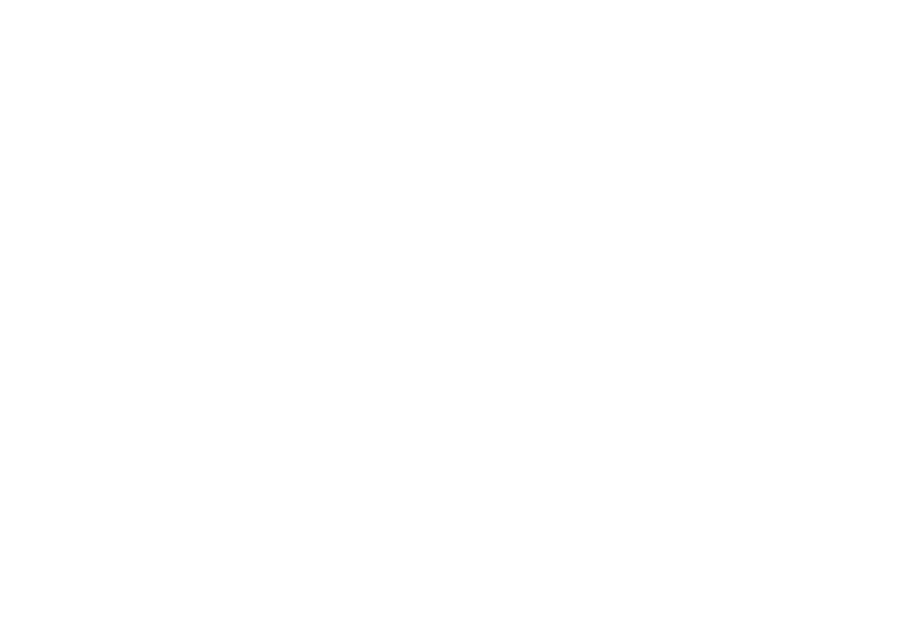
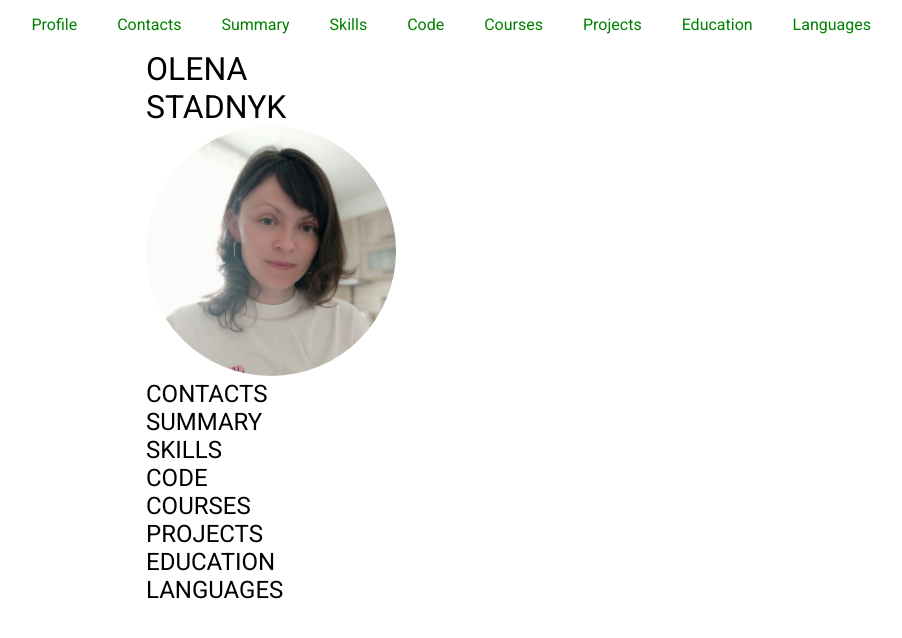
Before and after one commit to olenaxx/rsschool-cv, a plain HTML site: page index.html in a window 1280 px wide. Shown: the whole page, without its empty margins (369-1271 px from the left). Drawn offline with Linux system fonts and the light colour scheme.

Commit message:
feat: add basic strukture cv

```diff
--- a/index.html
+++ b/index.html
@@ -4,7 +4,79 @@
     <meta charset="UTF-8" />
     <meta http-equiv="X-UA-Compatible" content="IE=edge" />
     <meta name="viewport" content="width=device-width, initial-scale=1.0" />
-    <title>CV</title>
+    <link rel="stylesheet" href="./style.css" />
+    <title>cv</title>
   </head>
-  <body></body>
+  <body>
+    <header class="header">
+      <div class="container">
+        <nav>
+          <ul class="nav-list">
+            <li class="nav-item">
+              <a class="nav-link" href="#profile">Profile</a>
+            </li>
+            <li class="nav-item">
+              <a class="nav-link" href="#contacts">Contacts</a>
+            </li>
+            <li class="nav-item">
+              <a class="nav-link" href="#summary">Summary</a>
+            </li>
+            <li class="nav-item">
+              <a class="nav-link" href="#skills">Skills</a>
+            </li>
+            <li class="nav-item">
+              <a class="nav-link" href="#code">Code</a>
+            </li>
+            <li class="nav-item">
+              <a class="nav-link" href="#courses">Courses</a>
+            </li>
+            <li class="nav-item">
+              <a class="nav-link" href="#projects">Projects</a>
+            </li>
+            <li class="nav-item">
+              <a class="nav-link" href="#education">Education</a>
+            </li>
+            <li class="nav-item">
+              <a class="nav-link" href="#languages">Languages</a>
+            </li>
+          </ul>
+        </nav>
+      </div>
+    </header>
+    <main class="main main-container">
+      <div class="container">
+        <div class="section" id="profile">
+          <h1 class="section-title">Olena Stadnyk</h1>
+          <img class="photo" src="./assets/img/my_photo.jpg" alt="my photo" />
+        </div>
+        <div class="section" id="contacts">
+          <h2 class="section-title">contacts</h2>
+        </div>
+        <div class="section" id="summary">
+          <h2 class="section-title">summary</h2>
+        </div>
+        <div class="section" id="skills">
+          <h2 class="section-title">skills</h2>
+        </div>
+        <div class="section" id="code">
+          <h2 class="section-title">code</h2>
+        </div>
+        <div class="section" id="courses">
+          <h2 class="section-title">courses</h2>
+        </div>
+        <div class="section" id="projects">
+          <h2 class="section-title">projects</h2>
+        </div>
+        <div class="section" id="education">
+          <h2 class="section-title">education</h2>
+        </div>
+        <div class="section" id="languages">
+          <h2 class="section-title">languages</h2>
+        </div>
+      </div>
+    </main>
+    <footer class="footer">
+      <div class="container"></div>
+    </footer>
+  </body>
 </html>
--- a/style.css
+++ b/style.css
@@ -0,0 +1,71 @@
+@import url('https://fonts.googleapis.com/css2?family=Roboto:wght@300;400&display=swap');
+
+* {
+  padding: 0;
+  margin: 0;
+  box-sizing: border-box;
+}
+
+html {
+  scroll-behavior: smooth;
+}
+
+body {
+  display: flex;
+  flex-direction: column;
+  justify-content: space-between;
+  font-family: 'Roboto', sans-serif;
+}
+
+.container {
+  max-width: 1440px;
+  margin: 0 auto;
+  padding: 0 20px;
+}
+
+.nav-list {
+  display: flex;
+  justify-content: flex-end;
+  align-items: center;
+  list-style: none;
+}
+
+.nav-link {
+  padding: 0 20px;
+  line-height: 50px;
+  color: green;
+  text-decoration: none;
+  transition: color .5s;
+}
+
+.nav-link:hover {
+  color: violet;
+}
+
+.main-container {
+  display: flex;
+  flex-wrap: wrap;
+}
+
+.section {
+  width: 50%;
+}
+
+@media (max-width: 768px) {
+  .section {
+    width: 100%;
+  }
+}
+
+.section-title {
+  text-transform: uppercase;
+  font-weight: 400;
+  /* font-size: 20px; */
+  /* letter-spacing: 5px; */
+}
+
+.photo {
+  width: 250px;
+  border-radius: 50%;
+
+}
```
Also changed, not shown: assets/img/my_photo.jpg (added).
